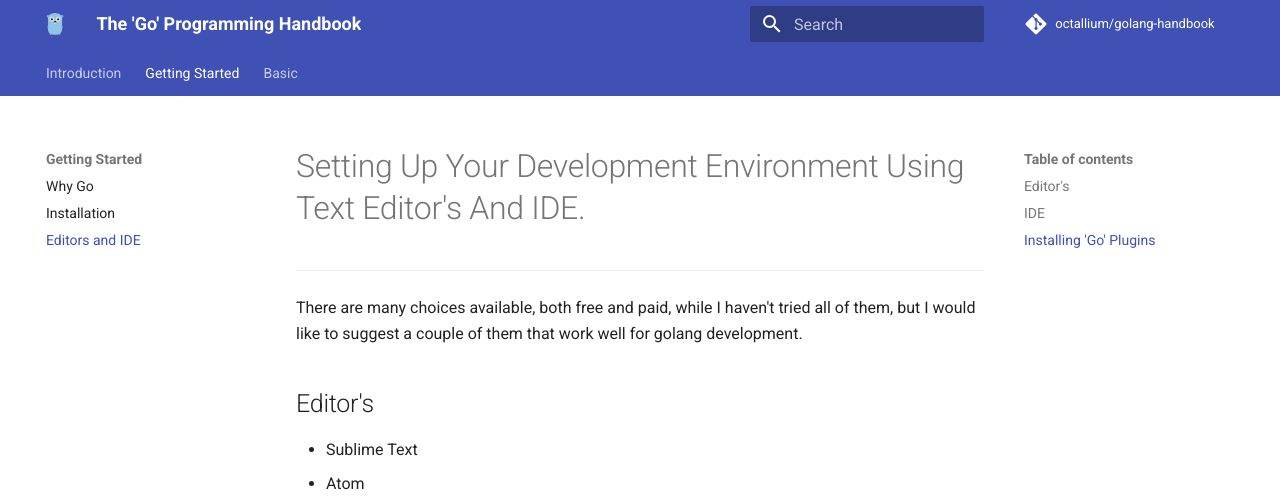
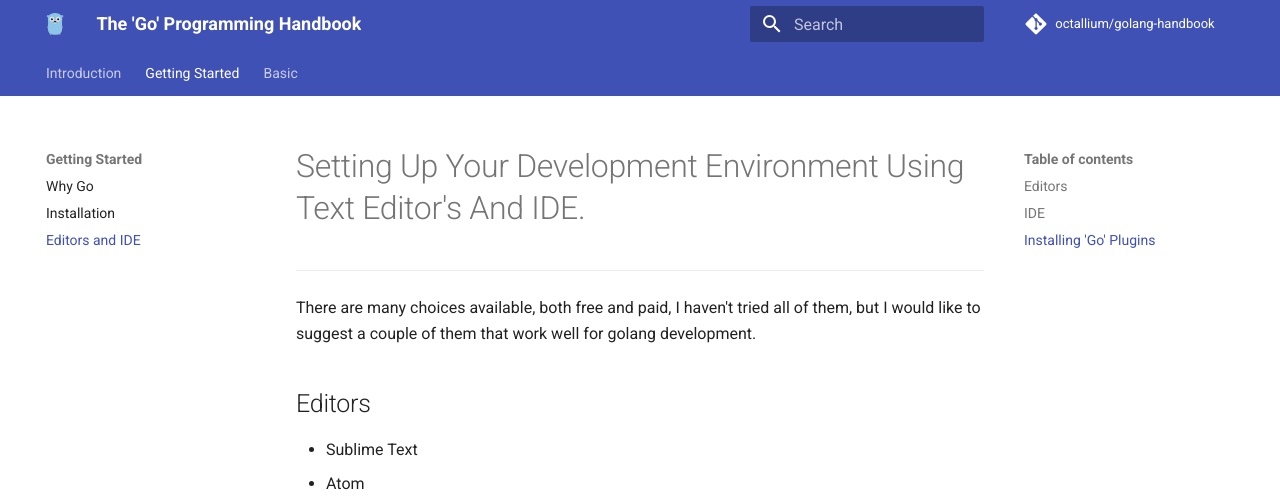
Before and after one commit to octallium/golang-handbook, an MkDocs documentation site: the page built from docs/getting-started/editor_ide.md, in a window 1280 px wide and 1196 px high. Shown: the top 502 px of the window. Built offline with MkDocs 1.6.1 and Material for MkDocs 9.7.7, drawn with Linux system fonts in a browser that asks for light colours; comment, search, counter and statistics services are not loaded; old or Windows-style settings are respelled for this version of MkDocs.

Commit message:
Remove apostrophe and extra word.

```diff
--- a/docs/getting-started/editor_ide.md
+++ b/docs/getting-started/editor_ide.md
@@ -2,9 +2,9 @@
 
 <hr>
 
-There are many choices available, both free and paid, while I haven't tried all of them, but I would like to suggest a couple of them that work well for golang development.
+There are many choices available, both free and paid, I haven't tried all of them, but I would like to suggest a couple of them that work well for golang development.
 
-## Editor's
+## Editors
 
 - Sublime Text
 - Atom
```
